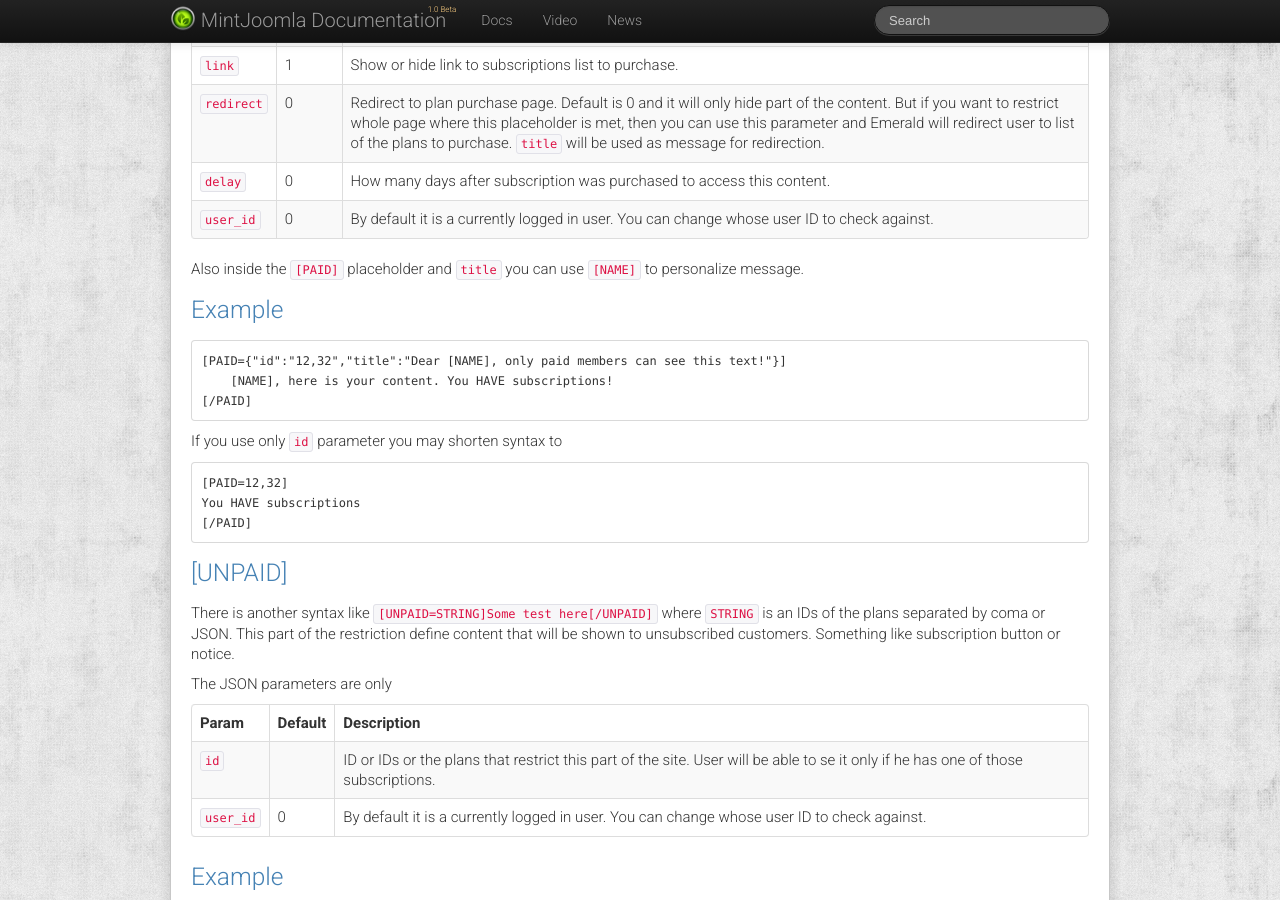
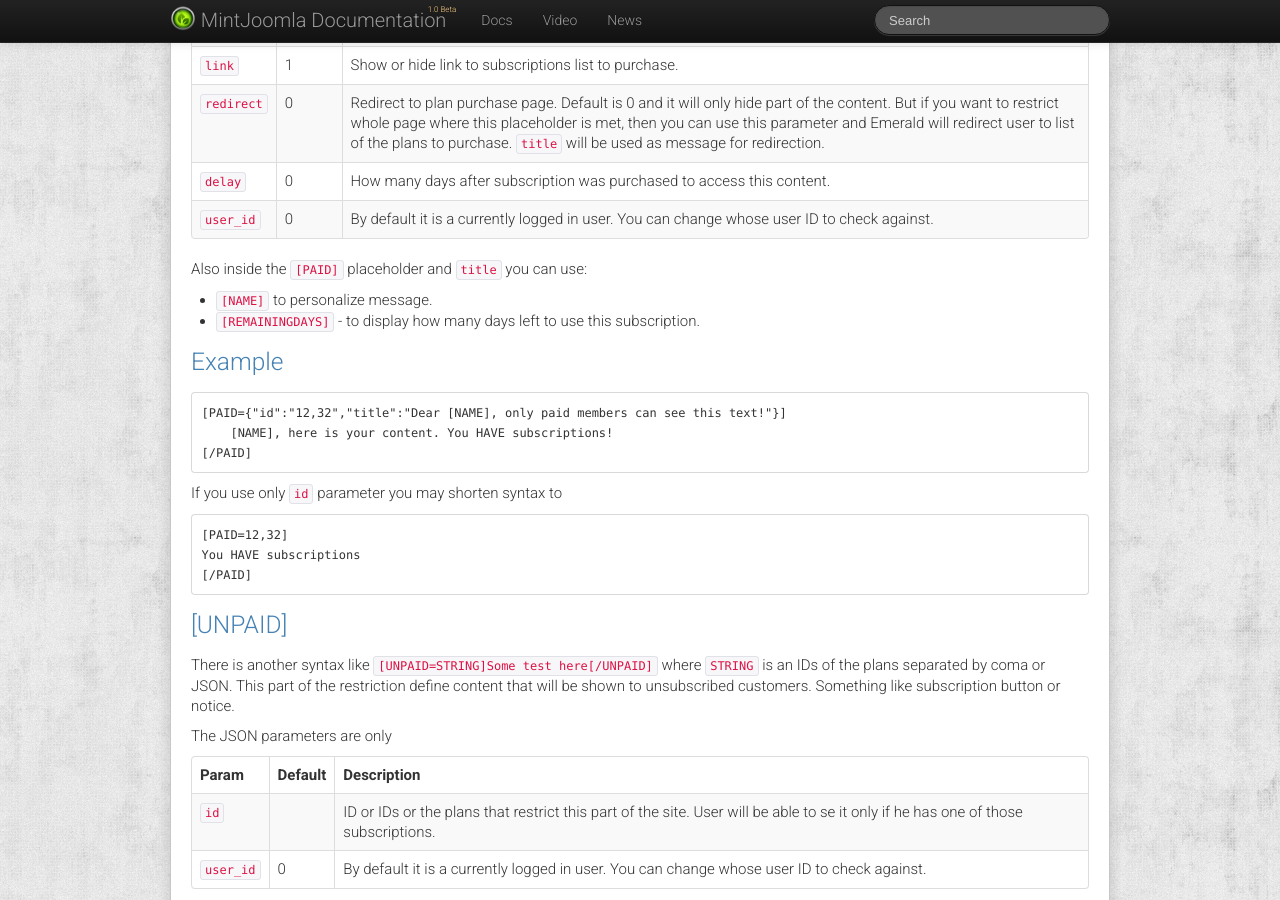
Before and after one commit to MintJoomla/MintJoomla.github.io, a Jekyll site: the page built from en/emerald/_posts/2014-03-10-restrict-anything.md, in a window 1280 px wide and 900 px high, scrolled down 755 px. Built offline with Jekyll 4.4.1, drawn with Linux system fonts in a browser that asks for light colours; comment, search, counter and statistics services are not loaded.

Commit message:
Update docs

```diff
--- a/en/emerald/_posts/2014-03-10-restrict-anything.md
+++ b/en/emerald/_posts/2014-03-10-restrict-anything.md
@@ -35,7 +35,10 @@ Param | Default | Description
 `delay` | 0 | How many days after subscription was purchased to access this content.
 `user_id` | 0 | By default it is a currently logged in user. You can change whose user ID to check against.
 
-Also inside the `[PAID]` placeholder and `title` you can use `[NAME]` to personalize message.
+Also inside the `[PAID]` placeholder and `title` you can use:
+
+- `[NAME]` to personalize message.
+- `[REMAININGDAYS]` - to display how many days left to use this subscription.
 
 ### Example
 
```
Also changed, not shown: en/cobalt/_posts/user/2013-01-01-prefiltered-links.md (+4 -0 lines).
